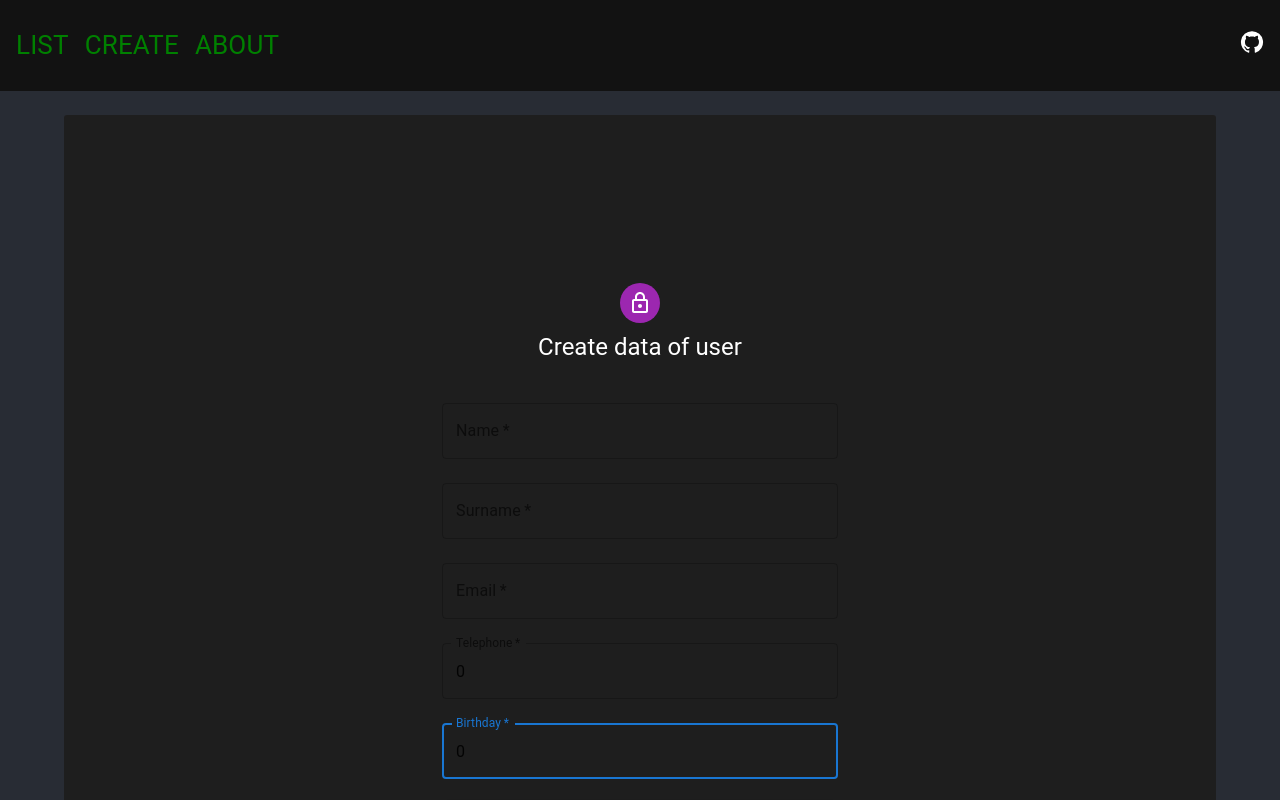
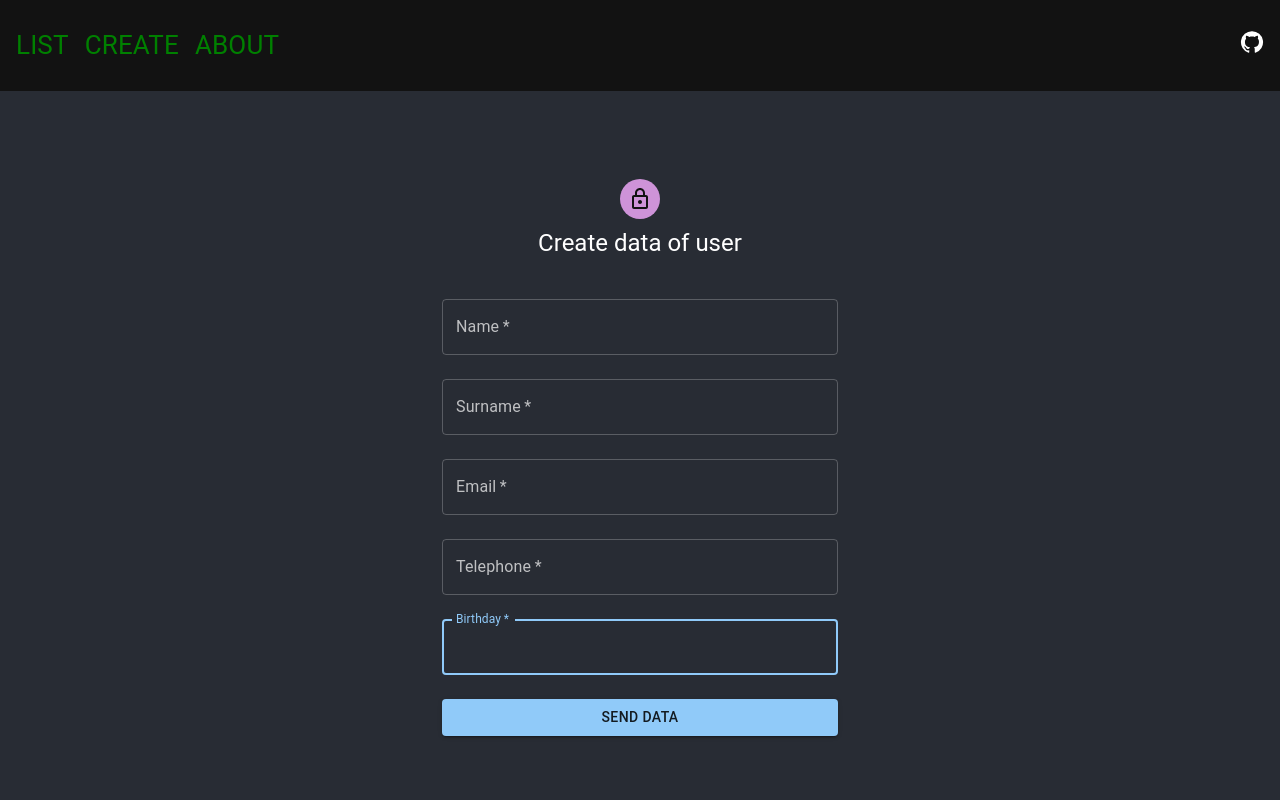
Before and after one commit to Feulife/users-list, a React (Create React App) app: page /create in a window 1280 px wide. Shown: the top 800 px of the page. Built offline with nearby package versions, Linux system fonts and the light colour scheme.

Commit message:
create form is ready

```diff
--- a/src/App.js
+++ b/src/App.js
@@ -1,9 +1,10 @@
 import React from 'react';
 import { ApolloClient, ApolloProvider, InMemoryCache } from '@apollo/client';
 import { BrowserRouter, Routes, Route } from "react-router-dom";
+import { Navbar } from './Pages/navbar/Navbar';
+import { List } from './Pages/list/List';
 import { CreateList } from './Pages/create/CreateList';
-import { Navbar } from './Pages/navbar/Navbar';
-import { Container, CssBaseline } from '@mui/material';
+import { Container, CssBaseline, ThemeProvider, createTheme } from '@mui/material';
 import './App.css';
 
 const App = () => {
@@ -11,20 +12,27 @@ const App = () => {
     uri: 'http://localhost:3000',
     cache: new InMemoryCache(),
   })
+  const theme = createTheme({
+    palette: {
+      mode: 'dark',
+    },
+  });
 
   return (
     <div className="App">
       <ApolloProvider client={client}>
         <BrowserRouter>
           <CssBaseline>
+            <ThemeProvider theme={theme}>
               <Navbar />
               <Container maxWidth="lg">
                 <Routes>
                   {/* <Route path="/" element={<Main />} /> */}
-
+                  <Route path="/list" element={<List />} />
                   <Route path="/create" element={<CreateList />} />
                 </Routes>
               </Container>
+            </ThemeProvider>
           </CssBaseline>
         </BrowserRouter>
       </ApolloProvider>
--- a/src/Pages/create/Create.module.css
+++ b/src/Pages/create/Create.module.css
@@ -1,7 +1,5 @@
-.CreatePage {
+.createPage {
   min-height: 20vh;
-  margin: 3vh 0 3vh 0;
-  padding: 10rem 0rem;
-  border-radius: 3px;
-  background-color: #1e1e1e;
+  margin: 5rem 5rem;
+ border-radius: 3px;
 }
--- a/src/Pages/create/CreateList.jsx
+++ b/src/Pages/create/CreateList.jsx
@@ -4,14 +4,14 @@ import { GET_LIST } from "../../graphql/query";
 import { CREATE_LIST_MUTATION } from "../../graphql/mutation";
 import {Button, CssBaseline, TextField, Box, Avatar, Typography, Container} from "@mui/material";
 import LockOutlinedIcon from "@mui/icons-material/LockOutlined";
-import classes from "./Create.module.css";
+import styles from "./Create.module.css";
 
 export const CreateList = () => {
   const [name, setName] = useState("");
   const [surname, setSurname] = useState("");
   const [email, setEmail] = useState("");
-  const [telephone, setTelephone] = useState(Number);
-  const [birthday, setBirthday] = useState(Number);
+  const [telephone, setTelephone] = useState("");
+  const [birthday, setBirthday] = useState("");
   const [createMutation] = useMutation(CREATE_LIST_MUTATION, {
     refetchQueries: [{ query: GET_LIST }],
   });
@@ -30,7 +30,7 @@ export const CreateList = () => {
   };
 
   return (
-    <div className={classes.CreatePage}>
+    <div className={styles.createPage}>
       <Container onSubmit={handleSubmit} component="main" maxWidth="xs">
         <CssBaseline />
         <Box
@@ -103,6 +103,7 @@ export const CreateList = () => {
               value={birthday}
               label="Birthday"
               name="birthday"
+              // type="dd-mm-yyyy"
               autoComplete="birthday"
               autoFocus
               onChange={(e) => setBirthday(e.target.value)}
--- /dev/null
+++ b/src/Pages/list/List.jsx
@@ -0,0 +1,26 @@
+import { useQuery } from "@apollo/client";
+import { GET_LIST } from "../../graphql/query";
+import styles from "./List.module.css"
+
+
+export const List = () => {
+  const { data, loading, error } = useQuery(GET_LIST);
+
+  if (error) throw error("GET_LIST error", error);
+
+  return (
+    <>
+      <div>
+        <div className={styles.list}>
+          {loading && <>Loading...</>}
+          {error && <h3>Error!</h3>}
+          {/* {!loading &&
+            !error &&
+            data?.list.map((user) =>
+               key={user.id} list={user}
+            )} */}
+        </div>
+      </div>
+    </>
+  );
+};
--- /dev/null
+++ b/src/Pages/list/List.module.css
@@ -0,0 +1,5 @@
+.list {
+  display: flex;
+  flex-direction: column;
+  gap: 1rem;
+}
--- a/src/Pages/navbar/Nav.module.css
+++ b/src/Pages/navbar/Nav.module.css
@@ -5,6 +5,7 @@
   margin: 0 0;
   padding: 0;
   background: #121212;
+  /* background: #1e1e1e; */
   width: -webkit-fill-available;
   width: -moz-available;
 }
--- a/src/Pages/navbar/Navbar.jsx
+++ b/src/Pages/navbar/Navbar.jsx
@@ -1,7 +1,7 @@
 import React from "react";
 import { Link } from "react-router-dom";
 import { GitHub } from "@mui/icons-material";
-import classes from "./Nav.module.css";
+import styles from "./Nav.module.css";
 
 export const Navbar = () => {
   const openGitHub = () => {
@@ -10,26 +10,25 @@ export const Navbar = () => {
 
   return (
     <>
-      <nav className={classes.appNavbar}>
-        <div className={classes.link}>
-        <Link to="/" className={classes.navLink}>
-
+      <nav className={styles.appNavbar}>
+        <div className={styles.link}>
+        <Link to="/list" className={styles.navLink}>
           <p>
             LIST
           </p>
         </Link>
-        <Link to="/" className={classes.navLink}>
+        <Link to="/create" className={styles.navLink}>
           <p>
             CREATE
           </p>
         </Link>
-        <Link to="/" className={classes.navLink}>
+        <Link to="/" className={styles.navLink}>
           <p>
             ABOUT
           </p>
         </Link>
         </div>
-        <div onClick={openGitHub} className={classes.gifContainer}>
+        <div onClick={openGitHub} className={styles.gifContainer}>
           <GitHub></GitHub>
         </div>
       </nav>
--- a/src/graphql/mutation.js
+++ b/src/graphql/mutation.js
@@ -5,8 +5,8 @@ export const CREATE_LIST_MUTATION = gql`
     $name: String
     $surname: String
     $email: String
-    $telephone: Number
-    $birthday: Number
+    $telephone: String
+    $birthday: String
   ) {
     create(
       name: $name
```
Lines whose indentation alone changed are shown as unchanged.
